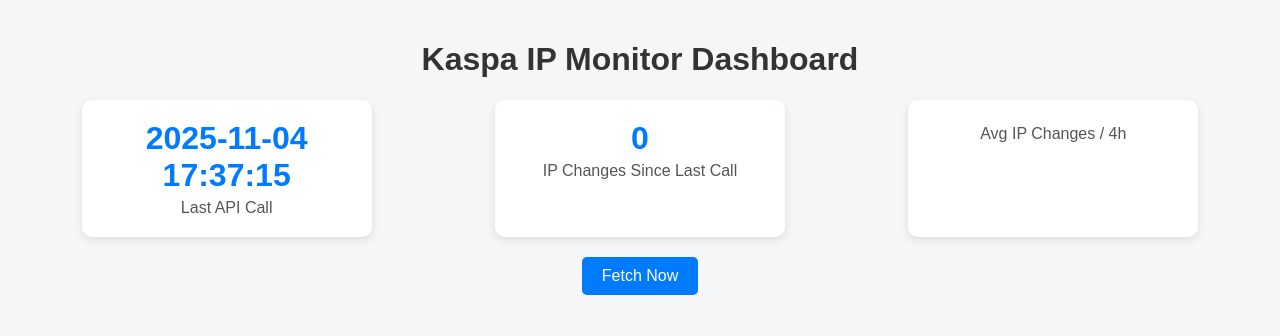
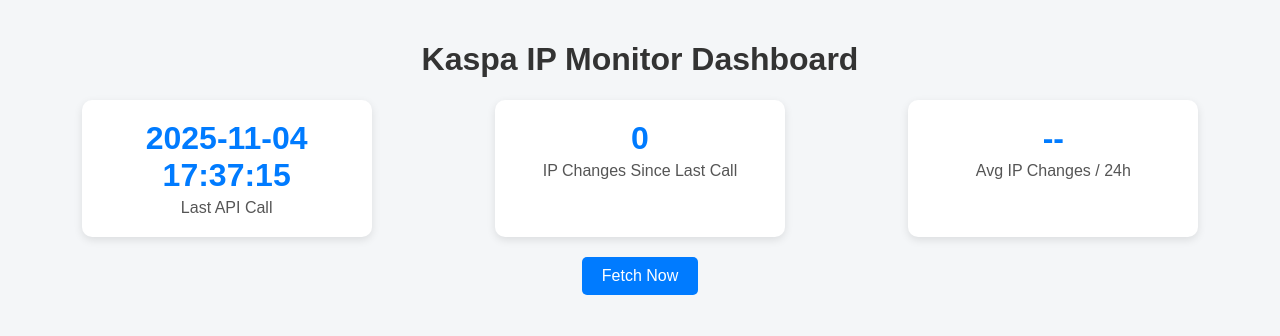
Before and after one commit to Kyuubi2709/Kaspa-IP-Stability-Tracker, a Flask app: page / in a window 1280 px wide. Shown: the top 336 px of the page. Run offline with Flask 3, Linux system fonts and the light colour scheme.

Commit message:
Update index.html

```diff
--- a/templates/index.html
+++ b/templates/index.html
@@ -29,8 +29,8 @@
         <p>IP Changes Since Last Call</p>
     </div>
     <div class="card">
-        <h2 id="avg-4h">--</h2>
-        <p>Avg IP Changes / 4h</p>
+        <h2 id="avg-24h">--</h2>
+        <p>Avg IP Changes / 24h</p>
     </div>
 </div>
 
```
